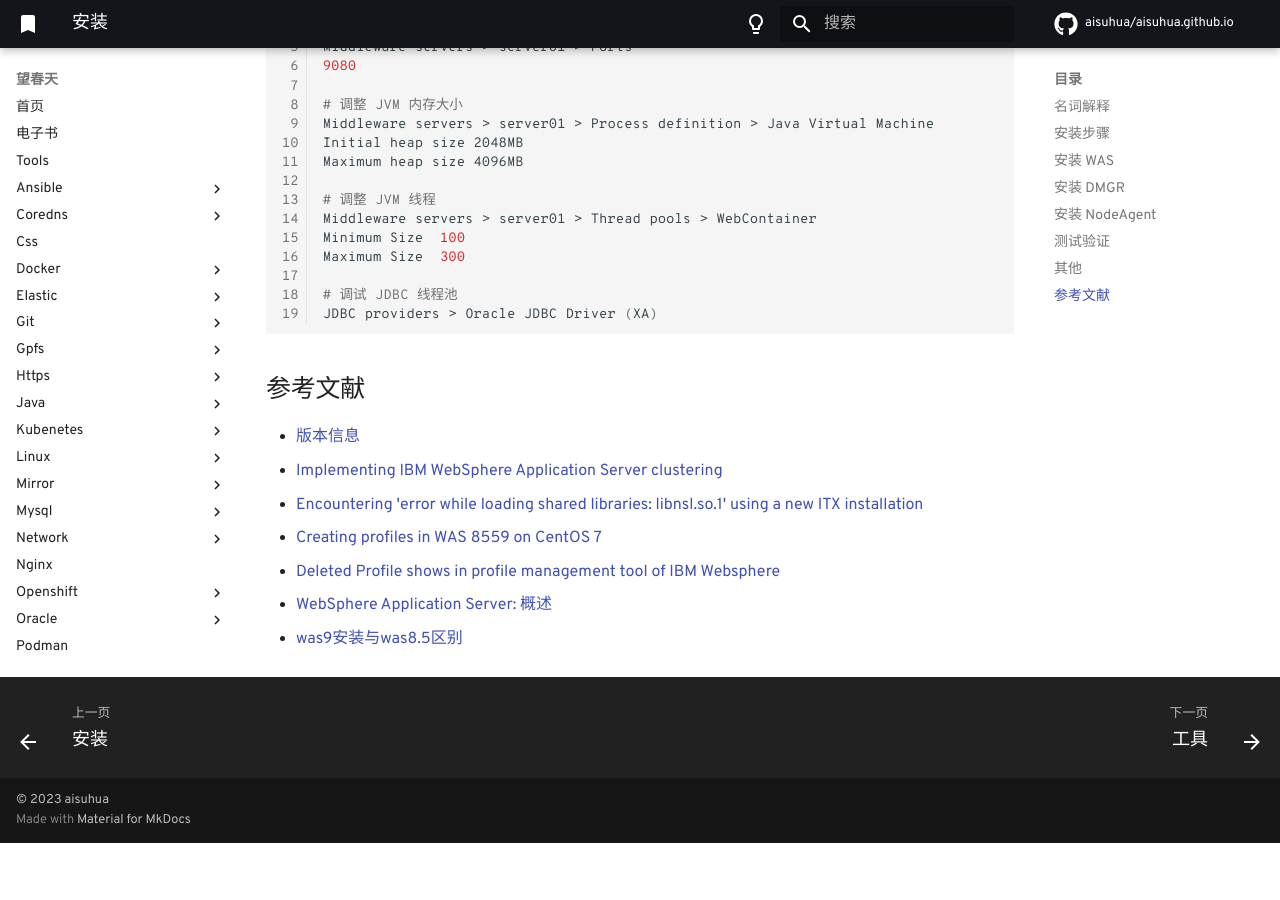
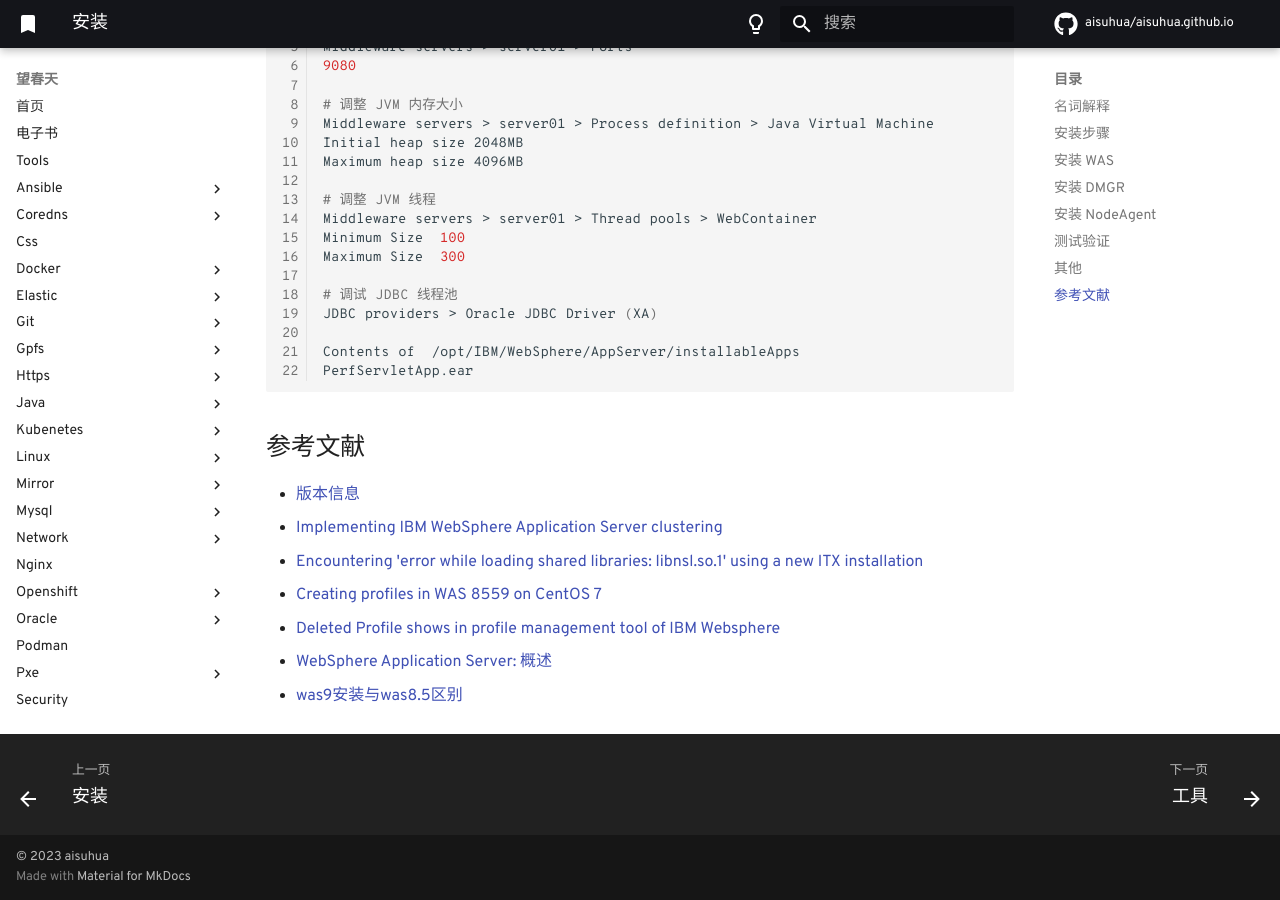
Before and after one commit to aisuhua/aisuhua.github.io, an MkDocs documentation site: the page built from docs/was/README.md, in a window 1280 px wide and 900 px high, scrolled down 2812 px. Built offline with MkDocs 1.6.1 and Material for MkDocs 9.7.7, drawn with Linux system fonts in a browser that asks for light colours; comment, search, counter and statistics services are not loaded; before the commit the page ends 3655 px from its top, so only the background shows below that.

Commit message:
README.md

````diff
--- a/docs/was/README.md
+++ b/docs/was/README.md
@@ -148,6 +148,9 @@
 
 # 调试 JDBC 线程池
 JDBC providers > Oracle JDBC Driver (XA)
+
+Contents of  /opt/IBM/WebSphere/AppServer/installableApps
+PerfServletApp.ear
 ```
 
 
````
